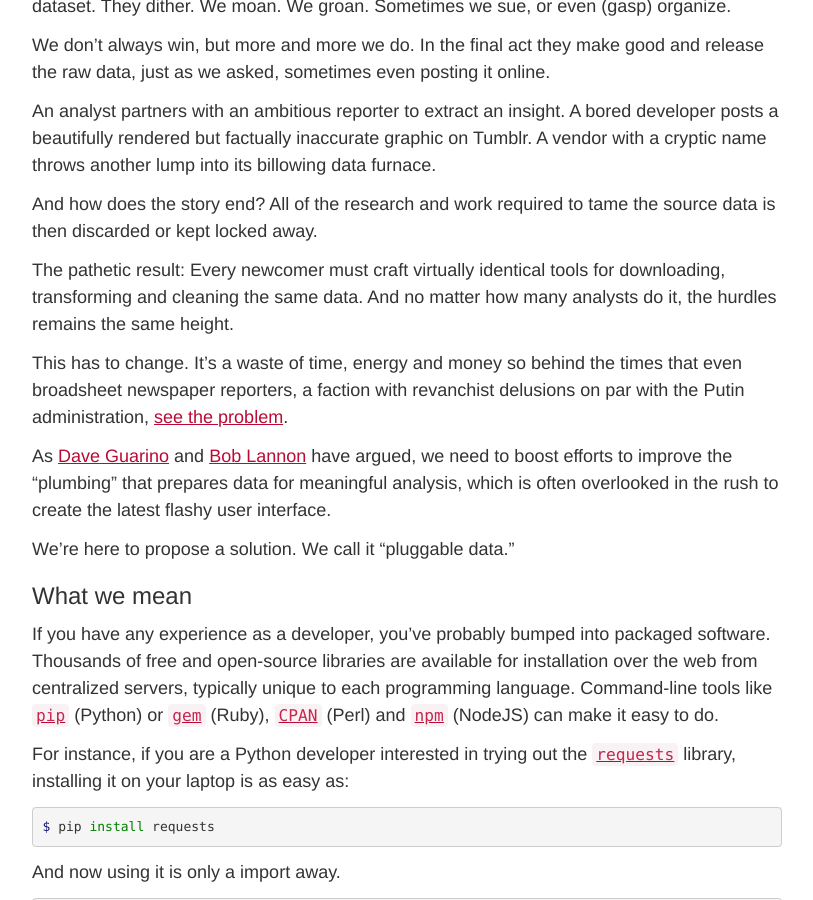
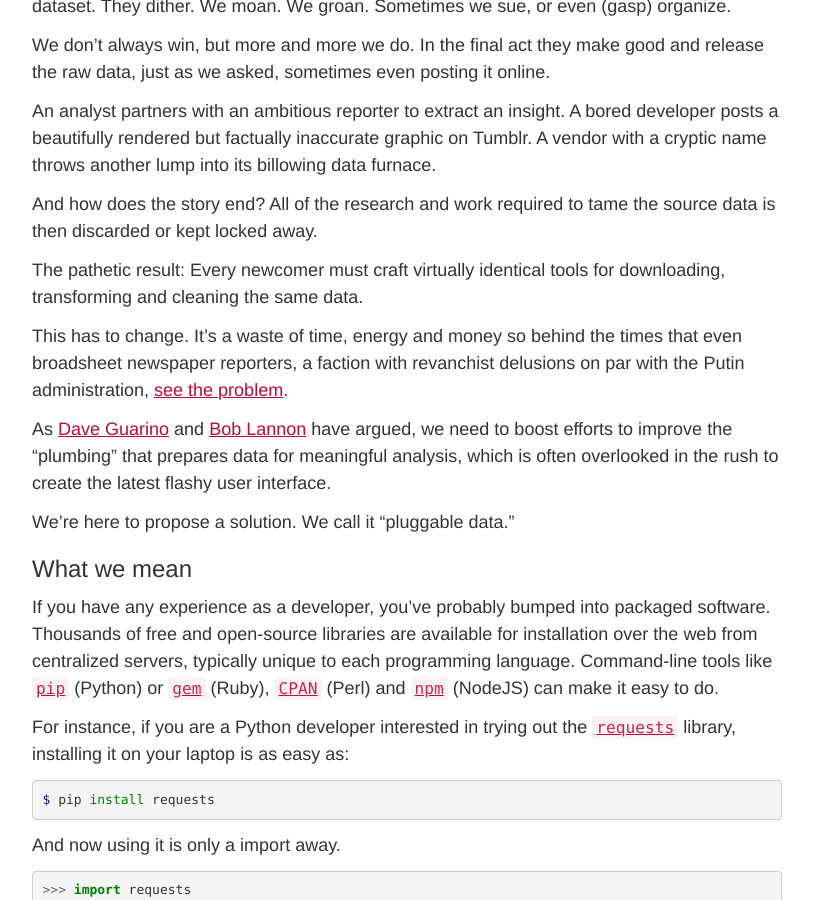
Before and after one commit to palewire/californiacivicdata.org, a Jekyll site: the page built from _posts/2015-01-01-pluggable-data.markdown, in a window 1280 px wide and 900 px high, scrolled down 307 px. Shown: the whole window, without its empty margins (38-851 px from the left). Built offline with Jekyll 4.4.1, drawn with Linux system fonts in a browser that asks for light colours.

Commit message:
Updated 2015-01-01-pluggable-data.markdown

```diff
--- a/_posts/2015-01-01-pluggable-data.markdown
+++ b/_posts/2015-01-01-pluggable-data.markdown
@@ -18,7 +18,7 @@ An analyst partners with an ambitious reporter to extract an insight. A bored de
 
 And how does the story end? All of the research and work required to tame the source data is then discarded or kept locked away.
 
-The pathetic result: Every newcomer must craft virtually identical tools for downloading, transforming and cleaning the same data. And no matter how many analysts do it, the hurdles remains the same height.
+The pathetic result: Every newcomer must craft virtually identical tools for downloading, transforming and cleaning the same data.
 
 This has to change. It’s a waste of time, energy and money so behind the times that even broadsheet newspaper reporters, a faction with revanchist delusions on par with the Putin administration, [see the problem](http://www.nytimes.com/2014/08/18/technology/for-big-data-scientists-hurdle-to-insights-is-janitor-work.html?_r=0).
 
```
